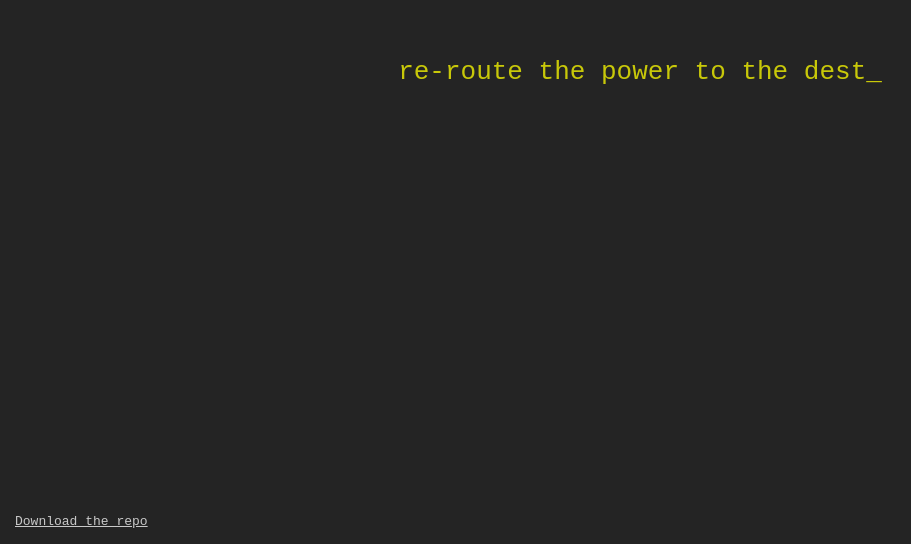
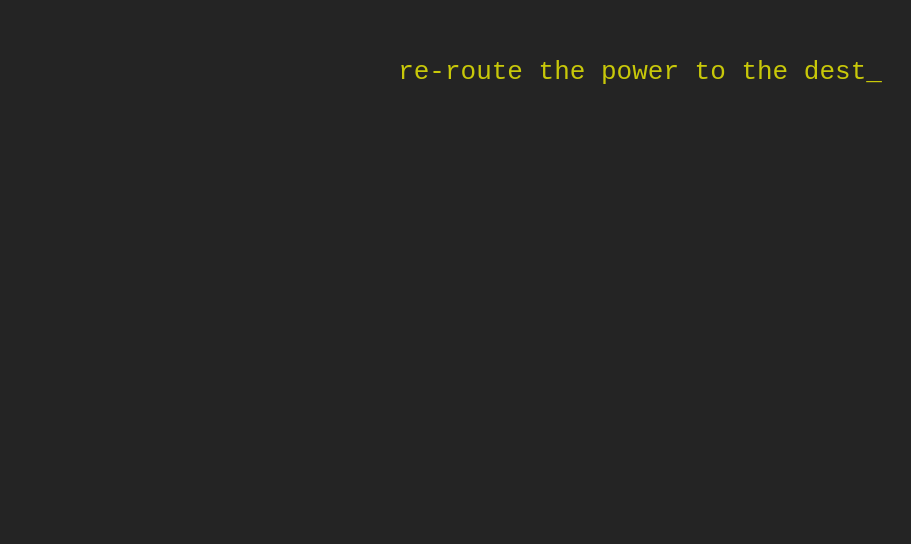
Before and after one commit to CurtisConway/maze, a Vue app: page / in a window 1280 px wide. Shown: the part 256-800 px from the top of the page, without its empty margins (0-911 px from the left). Built offline with nearby package versions, Linux system fonts and the light colour scheme.

Commit message:
Remove git url

```diff
--- a/src/App.vue
+++ b/src/App.vue
@@ -23,11 +23,6 @@
       :settings="settings"
       @updateSetting="updateSettings"
     />
-
-    <a href="https://gitfront.io/r/user-5087757/ec7d111abb1072299d4ecfdc8c79241971d7ebba/maze/"
-       class="git-link">
-      Download the repo
-    </a>
   </div>
 </template>
 
```
